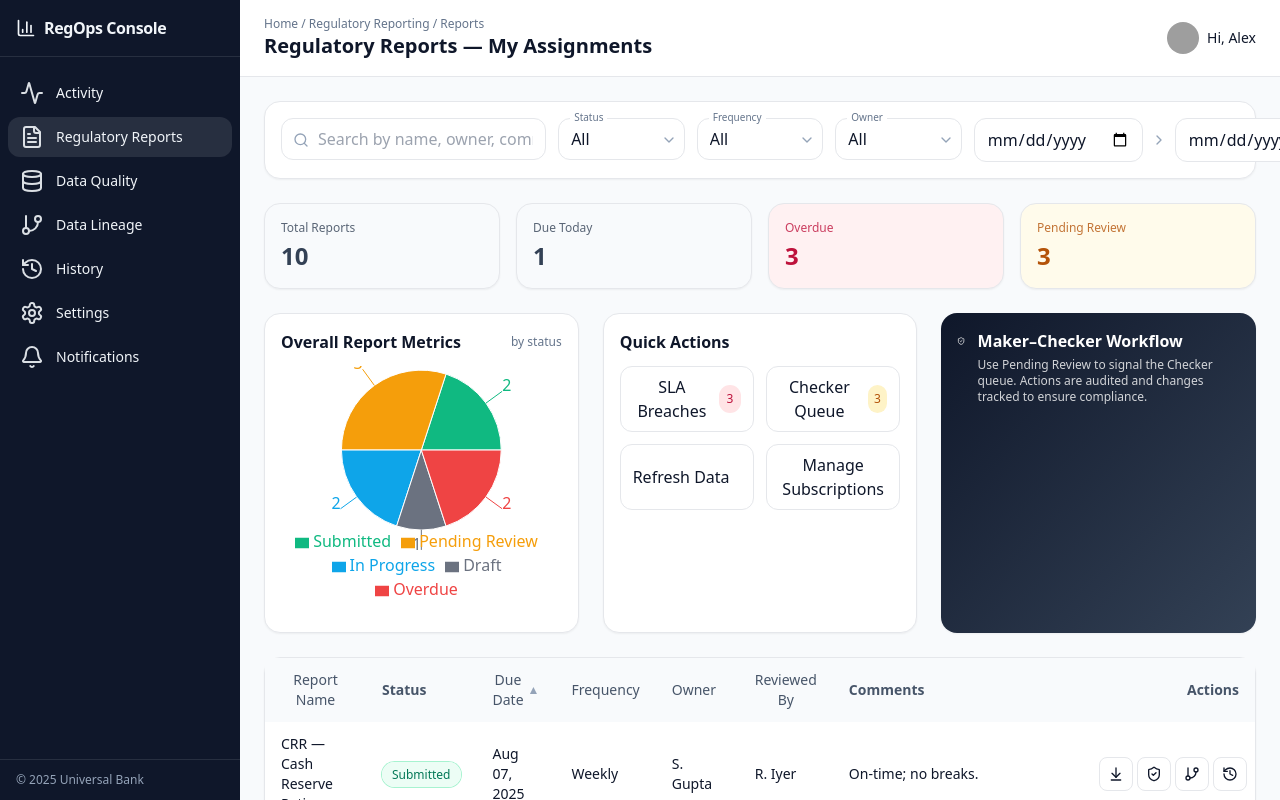
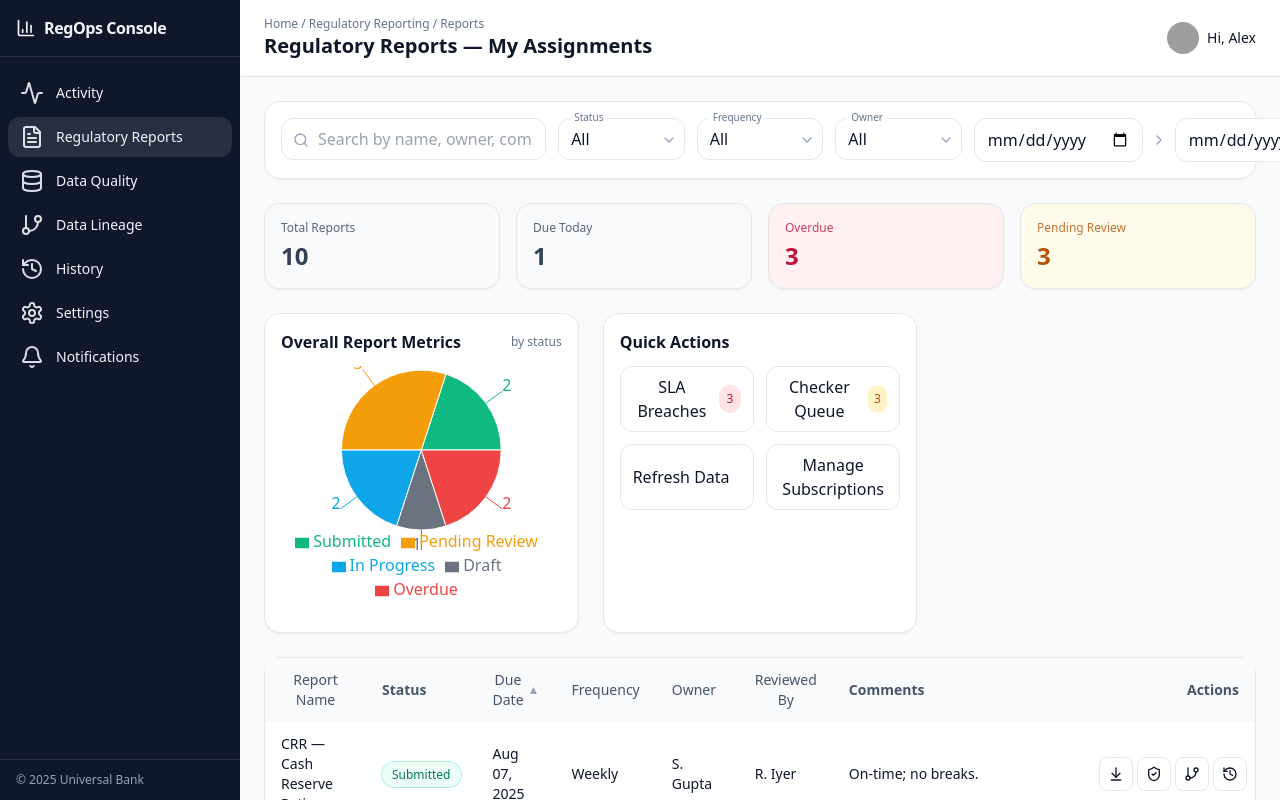
Before and after one commit to luckyakhi/regops-reposts-grid, a React (Vite) app: page / in a window 1280 px wide. Built offline with nearby package versions, Linux system fonts and the light colour scheme; grey boxes are pictures that could not be loaded.

Commit message:
Remove Maker-Checker workflow section

```diff
--- a/src/App.jsx
+++ b/src/App.jsx
@@ -351,17 +351,6 @@ export default function RegulatoryReportsMockup() {
                   </div>
                 </div>
 
-                <div className="bg-gradient-to-br from-slate-900 to-slate-700 text-white rounded-2xl p-4 shadow-sm">
-                  <div className="flex items-start gap-3">
-                    <ShieldCheck className="w-5 h-5 mt-0.5" />
-                    <div>
-                      <div className="font-semibold">Maker–Checker Workflow</div>
-                      <p className="text-xs text-white/80 mt-1">
-                        Use <span className="font-medium">Pending Review</span> to signal the Checker queue. Actions are audited and changes tracked to ensure compliance.
-                      </p>
-                    </div>
-                  </div>
-                </div>
               </div>
 
               {/* Table */}
```
